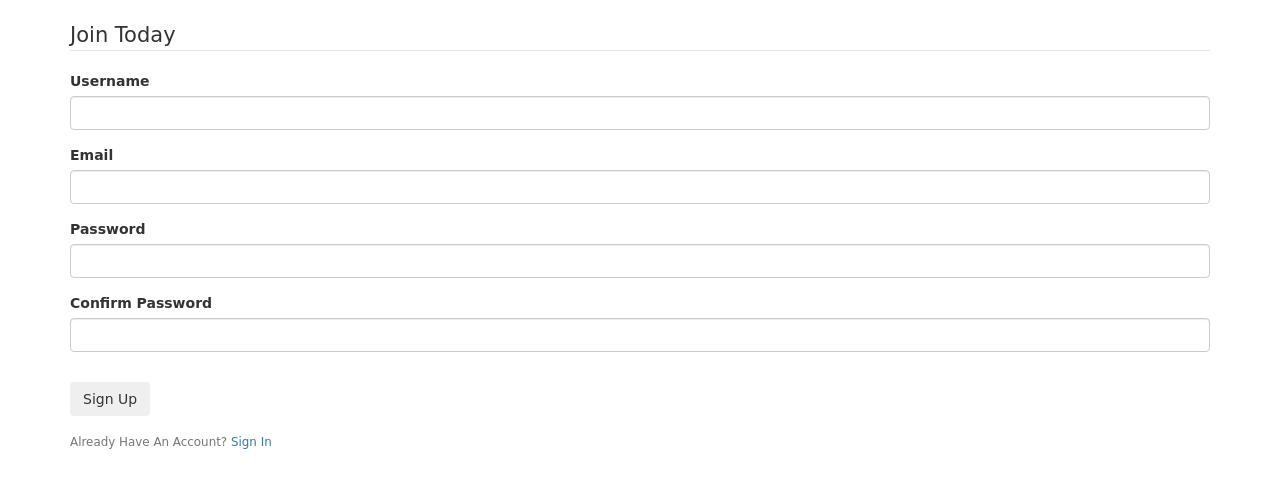
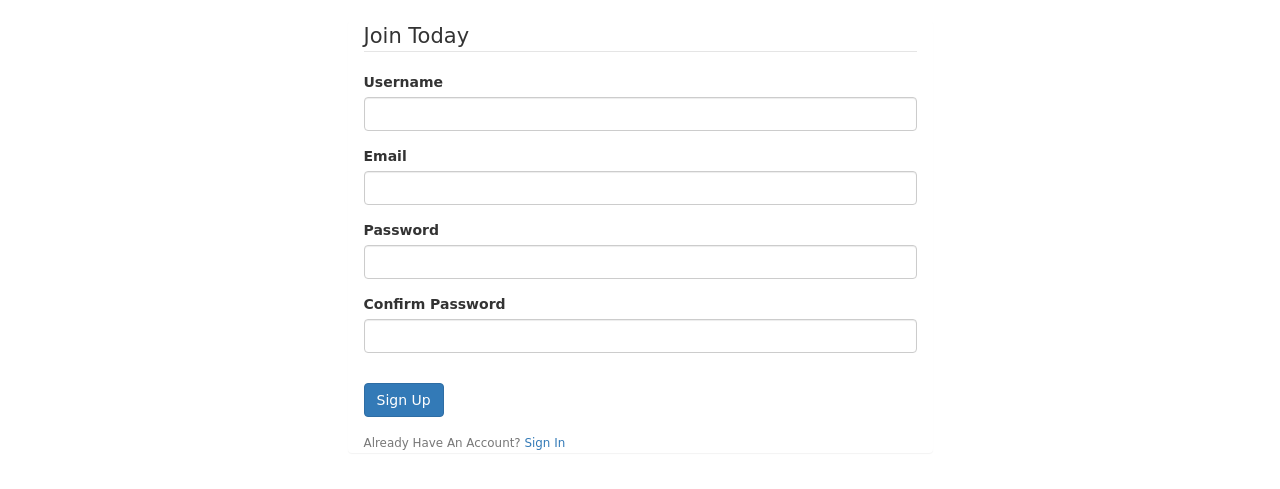
Before and after one commit to Brenda-M/flask-blog, a Flask app: page /register in a window 1280 px wide. Shown: the part 52-541 px from the top of the page. Run offline with Flask 2, Linux system fonts and the light colour scheme; some libraries are stand-ins or nearby versions; some web fonts are replaced.

Commit message:
add rows and columns to the form to align it in the center

```diff
--- a/app/templates/register.html
+++ b/app/templates/register.html
@@ -1,10 +1,10 @@
-
 {% extends 'base.html' %}
 
 {% block content %}
-  <div id="particles-js">
 <div class="container">
-      <div class="card sign-up-login-form">
+  <div class="row">
+    <div class="col-md-3"></div>
+    <div class="col-md-6 panel">
       <form method="POST" action="">
         {{ form.hidden_tag() }}
         <fieldset class="form-group">
@@ -64,7 +64,7 @@
           </div>
         </fieldset>
         <div class="form-group">
-            {{ form.submit (class="btn btn-outline-info") }}
+          {{ form.submit (class="btn btn-primary") }}
         </div>
       </form>
       <div class="border-top pt-4">
@@ -73,7 +73,8 @@
         </small>
       </div>
     </div>
+    <div class="col-md-3"></div>
   </div>
-    </div>
+
 </div>
 {% endblock content %}
```
Lines whose indentation alone changed are shown as unchanged.
